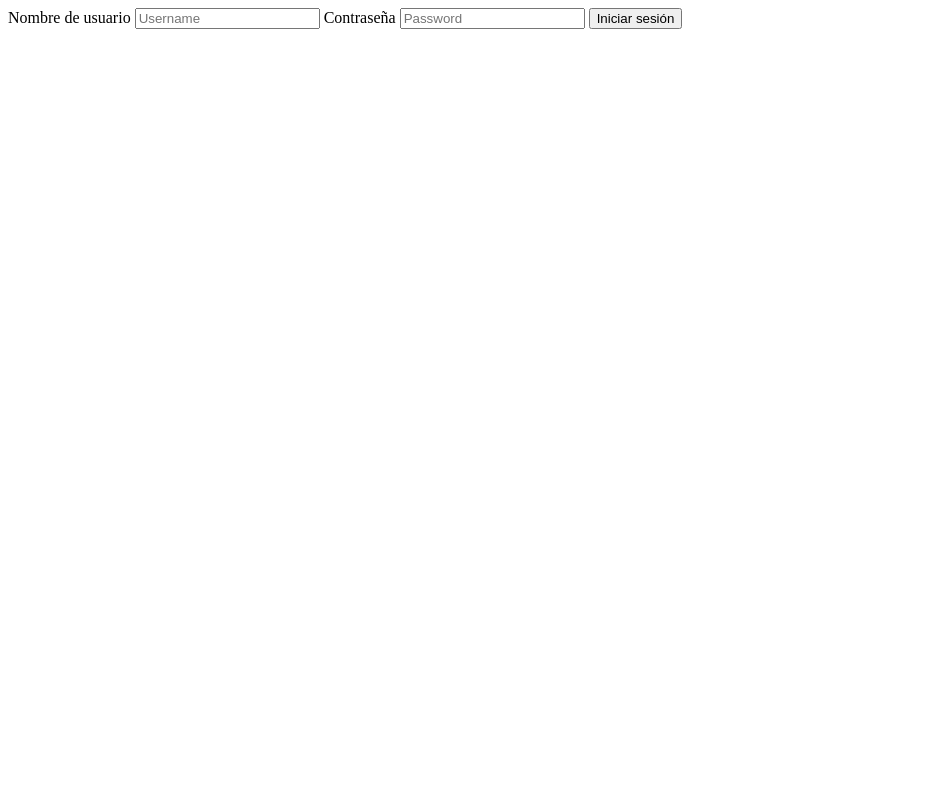
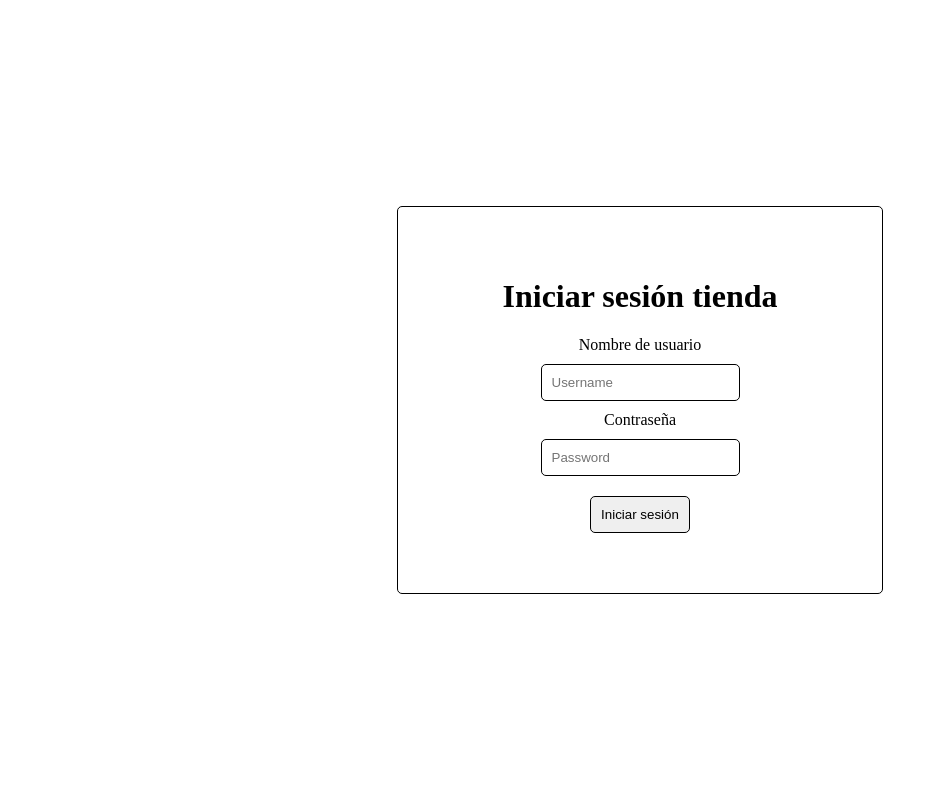
Before and after one commit to tfermoso/tienda, a PHP site: page / in a window 1280 px wide. Shown: the whole page, without its empty margins (0-938 px from the left). Run offline with PHP 8.4, Linux system fonts and the light colour scheme.

Commit message:
añadimos estilos a index.php

```diff
--- /dev/null
+++ b/css/index.css
@@ -0,0 +1,28 @@
+form{
+    display: flex;
+    flex-direction: column;
+    align-items: center;
+    justify-content: center;
+    width: 30%;
+    border: 1px solid black;
+    border-radius: 5px;
+    padding: 50px
+}
+body{
+    height: 100vh;
+    margin: 0;
+    display: flex;
+    align-items: center;
+    justify-content: space-around;
+}
+form input{
+    margin: 10px;
+    padding: 10px;
+    border-radius: 5px;
+    border: 1px solid black;
+}
+@media (max-width: 768px){
+    form{
+        width: 100%;
+    }
+}
--- a/index.php
+++ b/index.php
@@ -34,10 +34,12 @@ if (isset($_POST["username"])) {
     <meta charset="UTF-8">
     <meta name="viewport" content="width=device-width, initial-scale=1.0">
     <title>Tienda</title>
+    <link rel="stylesheet" href="css/index.css">
 </head>
 
 <body>
     <form action="" method="post">
+        <h1>Iniciar sesión tienda</h1>
         <label for="username">Nombre de usuario</label>
         <input type="text" name="username" id="username" required placeholder="Username">
         <label for="password">Contraseña</label>
```
